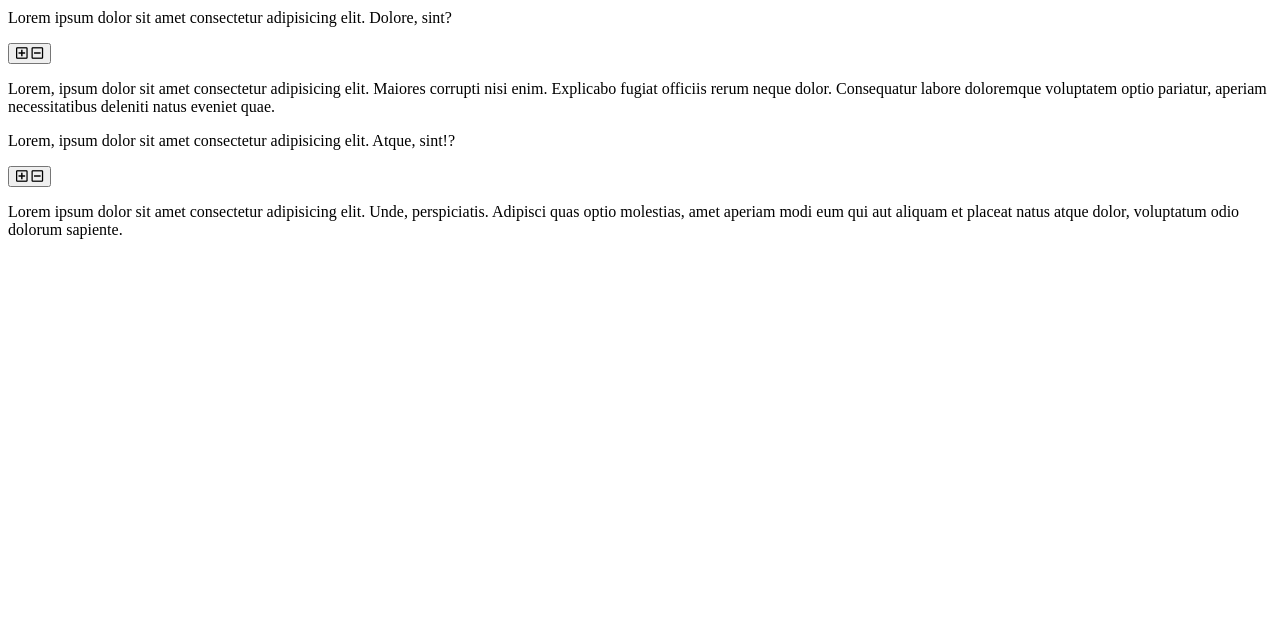
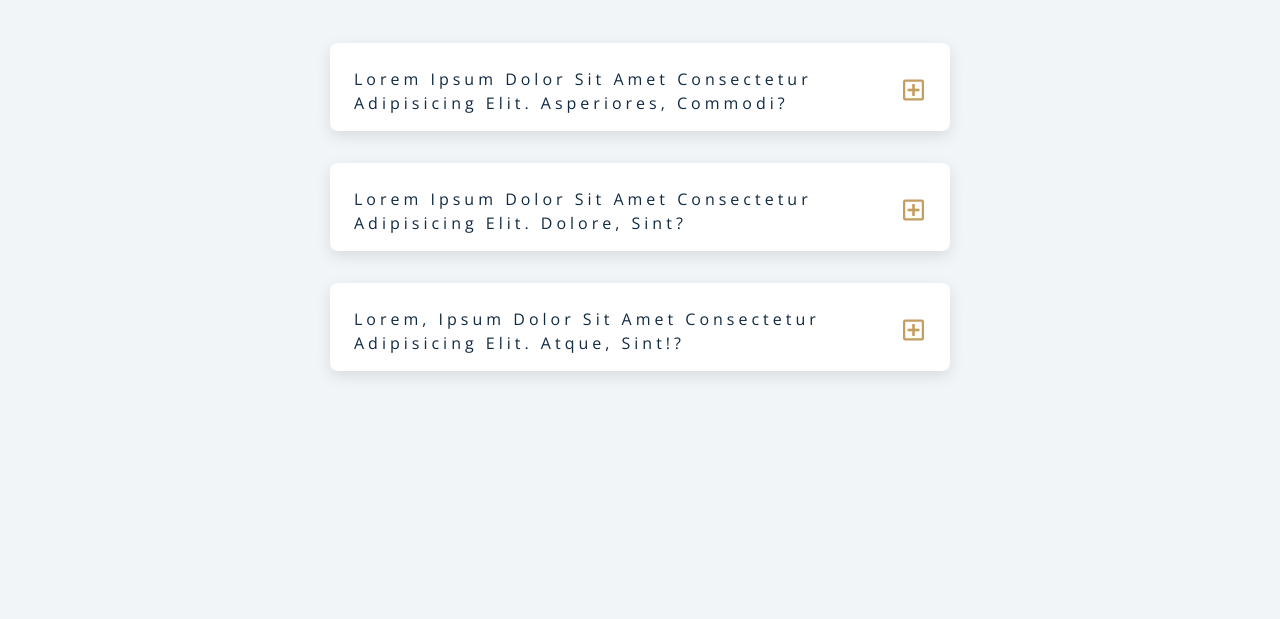
Before and after one commit to angelDamianLeiva/Preguntas-random, a plain HTML site: page index.html in a window 1280 px wide. Shown: the part 181-800 px from the top of the page. Drawn offline with nearby package versions, Linux system fonts and the light colour scheme.

Commit message:
Update index.html

```diff
--- a/index.html
+++ b/index.html
@@ -15,7 +15,7 @@
     <title>Proyecto preguntas</title>
 
     <!-- Estilos -->
-    <link rel="stylesheet" href="/Proyecyo preguntas/css/styles.css">
+    <link rel="stylesheet" href="css/styles.css">
 </head>
 
 <body>
@@ -89,7 +89,7 @@
         </div>
     </section>
     <!-- javaScript -->
-    <script src="/Proyecyo preguntas/js/main.js"></script>
+    <script src="js/main.js"></script>
 </body>
 
 </html>
```
